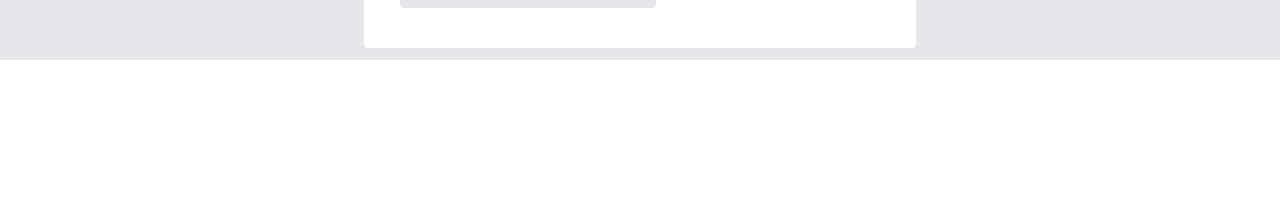
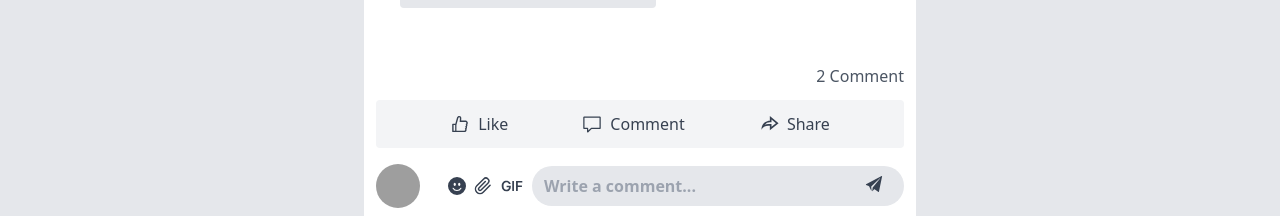
Before and after one commit to ArafatSadi1/social-medial, a React (Create React App) app: page / in a window 1280 px wide. Shown: the part 736-952 px from the top of the page. Before the commit the page ends 800 px from the top, so only its background shows below. Built offline with nearby package versions, Linux system fonts and the light colour scheme; grey boxes are pictures that could not be loaded.

Commit message:
likeComment section done

```diff
--- a/src/components/Home/Vote/Vote.js
+++ b/src/components/Home/Vote/Vote.js
@@ -3,6 +3,7 @@ import profile from "../../../utilities/profile.png";
 import { GoChevronDown } from "react-icons/go";
 import { AiOutlineGlobal } from "react-icons/ai";
 import { MdOutlineCancel } from "react-icons/md";
+import LikeComment from "../../Shared/LikeComment";
 
 const Vote = () => {
   return (
@@ -24,7 +25,7 @@ const Vote = () => {
         </span>
       </div>
       <p>your favourite game</p>
-      <div className="mt-3 mb-7">
+      <div className="mt-3 mb-14">
         <div className="flex justify-between items-center">
           <div className="flex items-center gap-2">
             <input
@@ -72,6 +73,10 @@ const Vote = () => {
           </button>
         </div>
       </div>
+      <div>
+        <p className="text-end text-gray-600 mb-3">2 Comment</p>
+      </div>
+      <LikeComment />
     </div>
   );
 };
--- /dev/null
+++ b/src/components/Shared/LikeComment.js
@@ -0,0 +1,58 @@
+import React from "react";
+import { AiOutlineGif, AiOutlineLike } from "react-icons/ai";
+import { BsFillEmojiSmileFill } from "react-icons/bs";
+import { FiPaperclip } from "react-icons/fi";
+import { HiGif } from "react-icons/hi";
+import { RiShareForwardLine } from "react-icons/ri";
+import { VscComment } from "react-icons/vsc";
+import { IoIosPaperPlane } from "react-icons/io";
+import profile from "../../utilities/profile.png";
+
+const LikeComment = () => {
+  return (
+    <div>
+      <div className="bg-gray-100 rounded flex justify-evenly items-center py-3">
+        <div className="flex items-center gap-2">
+          <span>
+            <AiOutlineLike className="text-xl" />
+          </span>
+          <p>Like</p>
+        </div>
+        <div className="flex items-center gap-2">
+          <span>
+            <VscComment className="text-xl" />
+          </span>
+          <p>Comment</p>
+        </div>
+        <div className="flex items-center gap-2">
+          <span>
+            <RiShareForwardLine className="text-xl" />
+          </span>
+          <p>Share</p>
+        </div>
+      </div>
+      <div className="my-4">
+        <div className="w-full flex justify-between gap-7">
+          <img className="w-11 h-11 rounded-full" src={profile} alt="" />
+          <div className="w-full flex items-center gap-2">
+            <div className="flex items-center gap-2">
+              <BsFillEmojiSmileFill className="text-lg" />
+              <FiPaperclip className="text-lg" />
+              <AiOutlineGif className="text-2xl" />
+            </div>
+            <div className="w-full relative">
+              <IoIosPaperPlane className="absolute right-5 top-2 text-xl" />
+              <input
+                type="text"
+                placeholder="Write a comment..."
+                className="w-full py-2 px-3 pr-10 rounded-full bg-gray-200 focus:outline-none focus:ring-1 font-semibold text-gray-600"
+              />
+            </div>
+          </div>
+        </div>
+      </div>
+    </div>
+  );
+};
+
+export default LikeComment;
```
